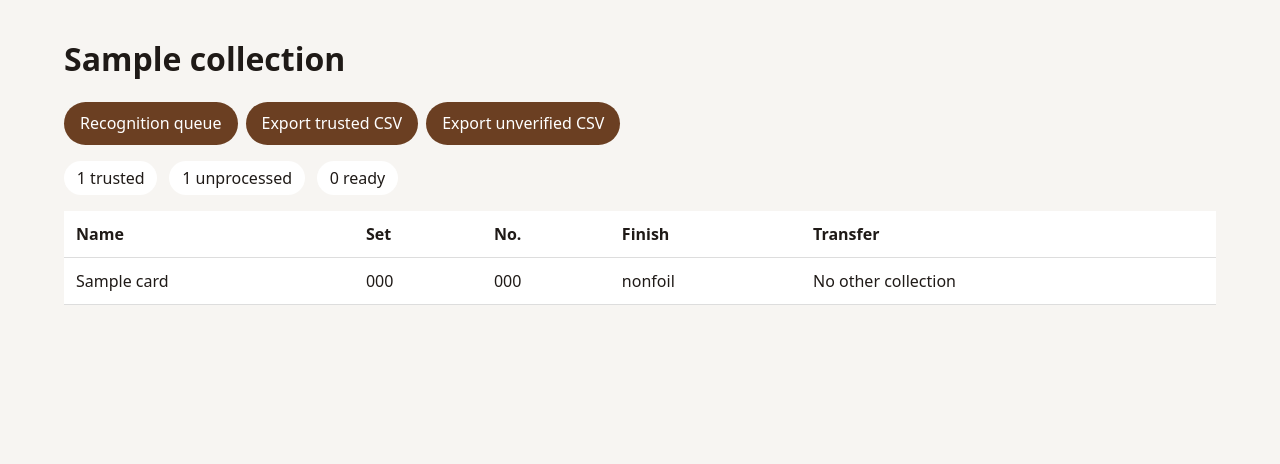
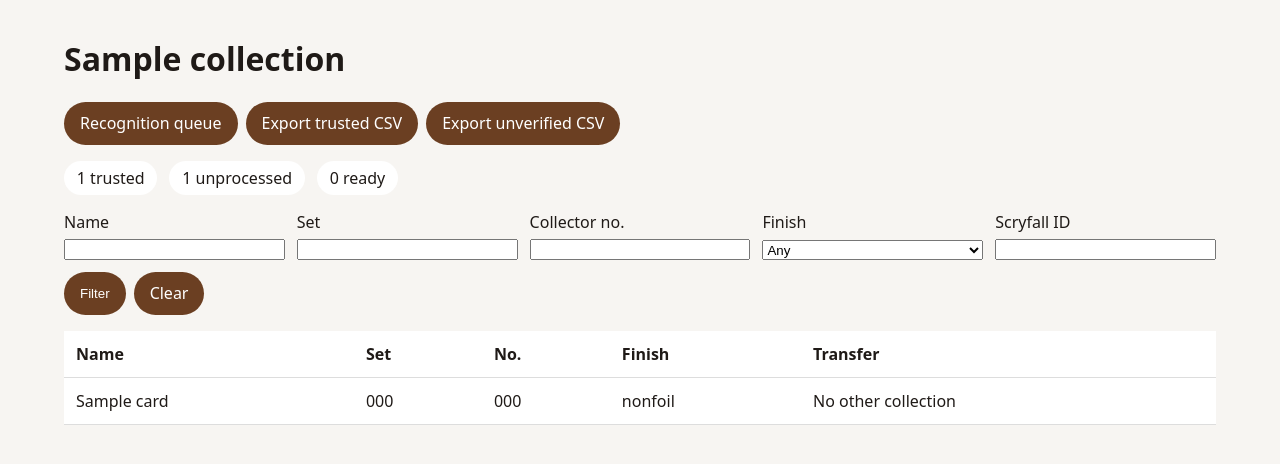
Before and after one commit to schaffer2013/magic-the-collecting, a FastAPI app: page /ui/collections/1 in a window 1280 px wide. Shown: the part 54-518 px from the top of the page. Run offline with FastAPI, Linux system fonts and the light colour scheme; tables that the repository leaves empty hold one stand-in row (values such as "Sample post").

Commit message:
Add collection search and filter controls

```diff
--- a/src/registration_service/main.py
+++ b/src/registration_service/main.py
@@ -283,21 +283,29 @@ def search_card_printings(q: str = Query(..., min_length=1)) -> list[CardSearchR
 @app.get("/collections/{collection_id}/cards", response_model=list[CollectionCardRead])
 def list_collection_cards(
     collection_id: str,
+    q: str | None = Query(None),
+    set_code: str | None = Query(None),
+    collector_number: str | None = Query(None),
+    finish: str | None = Query(None),
+    scryfall_id: str | None = Query(None),
     limit: int = Query(100, ge=1, le=500),
     offset: int = Query(0, ge=0),
     db: Session = Depends(get_db),
 ) -> list[CollectionCard]:
     if db.get(Collection, collection_id) is None:
         raise HTTPException(status_code=404, detail="collection not found")
-    return list(
-        db.scalars(
-            select(CollectionCard)
-            .where(CollectionCard.collection_id == collection_id)
-            .order_by(CollectionCard.validated_at)
-            .limit(limit)
-            .offset(offset)
-        )
-    )
+    query = select(CollectionCard).where(CollectionCard.collection_id == collection_id)
+    if q:
+        query = query.where(CollectionCard.name.ilike(f"%{q}%"))
+    if set_code:
+        query = query.where(CollectionCard.set_code == set_code)
+    if collector_number:
+        query = query.where(CollectionCard.collector_number == collector_number)
+    if finish:
+        query = query.where(CollectionCard.finish == finish)
+    if scryfall_id:
+        query = query.where(CollectionCard.scryfall_id == scryfall_id)
+    return list(db.scalars(query.order_by(CollectionCard.validated_at).limit(limit).offset(offset)))
 
 
 @app.post("/collection-cards/{collection_card_id}/transfer", response_model=CollectionCardRead)
@@ -441,7 +449,16 @@ def ui_collections(request: Request, db: Session = Depends(get_db)):
 
 
 @app.get("/ui/collections/{collection_id}", response_class=HTMLResponse)
-def ui_collection_detail(collection_id: str, request: Request, db: Session = Depends(get_db)):
+def ui_collection_detail(
+    collection_id: str,
+    request: Request,
+    q: str | None = Query(None),
+    set_code: str | None = Query(None),
+    collector_number: str | None = Query(None),
+    finish: str | None = Query(None),
+    scryfall_id: str | None = Query(None),
+    db: Session = Depends(get_db),
+):
     collection = db.get(Collection, collection_id)
     if collection is None:
         raise HTTPException(status_code=404, detail="collection not found")
@@ -451,10 +468,19 @@ def ui_collection_detail(collection_id: str, request: Request, db: Session = Dep
         {
             "collection": collection,
             "summary": summary_for_collection(db, collection_id),
-            "cards": list_collection_cards(collection_id, 500, 0, db),
+            "cards": list_collection_cards(
+                collection_id, q, set_code, collector_number, finish, scryfall_id, 500, 0, db
+            ),
             "transfer_targets": [
                 item for item in list_collections(500, 0, db) if item.collection_id != collection_id
             ],
+            "filters": {
+                "q": q or "",
+                "set_code": set_code or "",
+                "collector_number": collector_number or "",
+                "finish": finish or "",
+                "scryfall_id": scryfall_id or "",
+            },
         },
     )
 
--- a/src/registration_service/static/styles.css
+++ b/src/registration_service/static/styles.css
@@ -25,6 +25,8 @@ th, td { padding: .75rem; border-bottom: 1px solid #ddd; text-align: left; }
 .editor circle { fill: white; stroke: #f00; stroke-width: .015; }
 .actions { display: flex; flex-wrap: wrap; gap: .5rem; }
 .inline-actions { display: flex; flex-wrap: wrap; gap: .5rem; align-items: center; }
+.filter-grid { display: grid; gap: .75rem; grid-template-columns: repeat(auto-fit, minmax(12rem, 1fr)); margin: 1rem 0; }
+.filter-grid label { display: grid; gap: .35rem; }
 .search-results { display: grid; gap: .5rem; }
 .search-result { text-align: left; background: #ead9cb; color: #241a14; }
 @media (max-width: 700px) {
--- a/src/registration_service/templates/collection_detail.html
+++ b/src/registration_service/templates/collection_detail.html
@@ -12,6 +12,37 @@
   <span>{{ summary.unprocessed_count }} unprocessed</span>
   <span>{{ summary.machine_recognized_count }} ready</span>
 </section>
+<form class="filter-grid" method="get">
+  <label>
+    Name
+    <input name="q" value="{{ filters.q }}">
+  </label>
+  <label>
+    Set
+    <input name="set_code" value="{{ filters.set_code }}">
+  </label>
+  <label>
+    Collector no.
+    <input name="collector_number" value="{{ filters.collector_number }}">
+  </label>
+  <label>
+    Finish
+    <select name="finish">
+      <option value="">Any</option>
+      {% for option in ["nonfoil", "foil", "etched", "glossy"] %}
+      <option value="{{ option }}" {% if filters.finish == option %}selected{% endif %}>{{ option }}</option>
+      {% endfor %}
+    </select>
+  </label>
+  <label>
+    Scryfall ID
+    <input name="scryfall_id" value="{{ filters.scryfall_id }}">
+  </label>
+  <div class="actions">
+    <button type="submit">Filter</button>
+    <a class="button-link" href="/ui/collections/{{ collection.collection_id }}">Clear</a>
+  </div>
+</form>
 <div class="table-wrap">
 <table>
   <thead><tr><th>Name</th><th>Set</th><th>No.</th><th>Finish</th><th>Transfer</th></tr></thead>
```
Also changed, not shown: API.md (+5 -0 lines), ROADMAP.md (+1 -1 lines), tests/test_api.py (+37 -0 lines).
